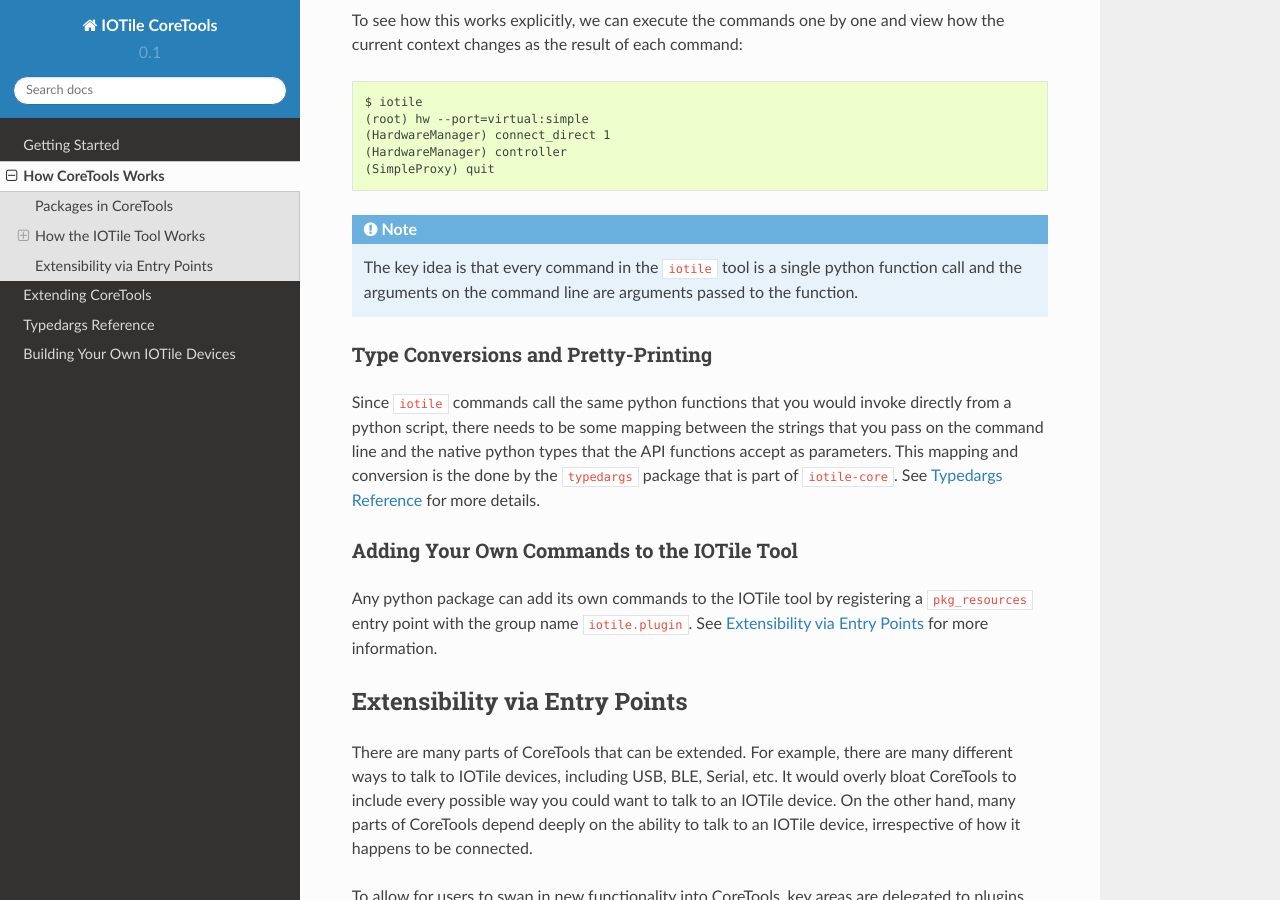
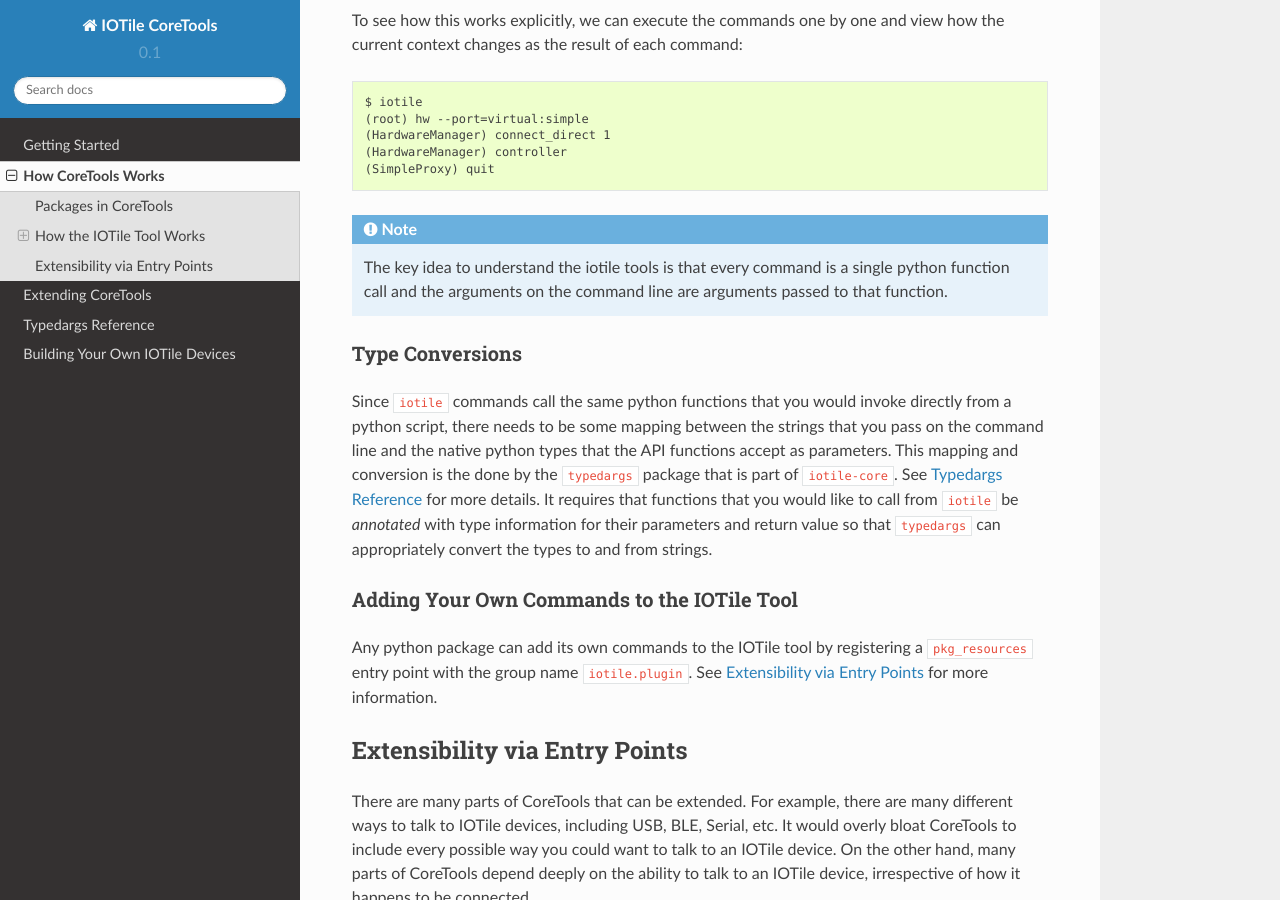
Before and after one commit to iotile/coretools, a Sphinx documentation site: the page built from doc/source/coretools-internals.rst, in a window 1280 px wide and 900 px high, scrolled down 2203 px. Built offline with Sphinx 7.4.7 and the Read the Docs theme 2.0.0, drawn with Linux system fonts in a browser that asks for light colours.

Commit message:
Update iotile doc

```diff
--- a/doc/source/coretools-internals.rst
+++ b/doc/source/coretools-internals.rst
@@ -105,19 +105,21 @@ how the current context changes as the result of each command::
 
 .. note::
 
-    The key idea is that every command in the ``iotile`` tool is a single python
-    function call and the arguments on the command line are arguments passed to
-    the function.
+    The key idea to understand the iotile tools is that every command is a single
+    python function call and the arguments on the command line are arguments passed
+    to that function.
 
-Type Conversions and Pretty-Printing
-^^^^^^^^^^^^^^^^^^^^^^^^^^^^^^^^^^^^
+Type Conversions
+^^^^^^^^^^^^^^^^
 
 Since ``iotile`` commands call the same python functions that you would invoke
 directly from a python script, there needs to be some mapping between the strings
 that you pass on the command line and the native python types that the API functions
 accept as parameters.  This mapping and conversion is the done by the ``typedargs``
 package that is part of ``iotile-core``.  See :ref:`typedargs-reference` for more
-details.
+details.  It requires that functions that you would like to call from ``iotile``
+be *annotated* with type information for their parameters and return value so
+that ``typedargs`` can appropriately convert the types to and from strings.
 
 Adding Your Own Commands to the IOTile Tool
 ^^^^^^^^^^^^^^^^^^^^^^^^^^^^^^^^^^^^^^^^^^^
```
